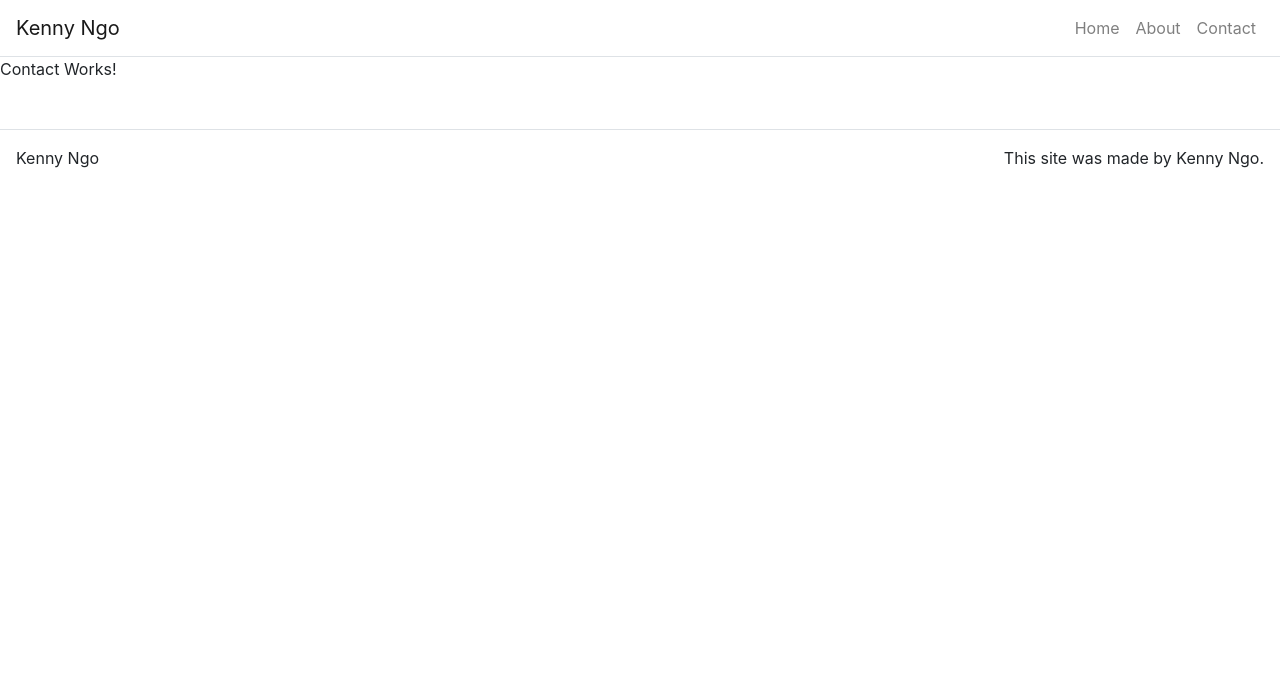
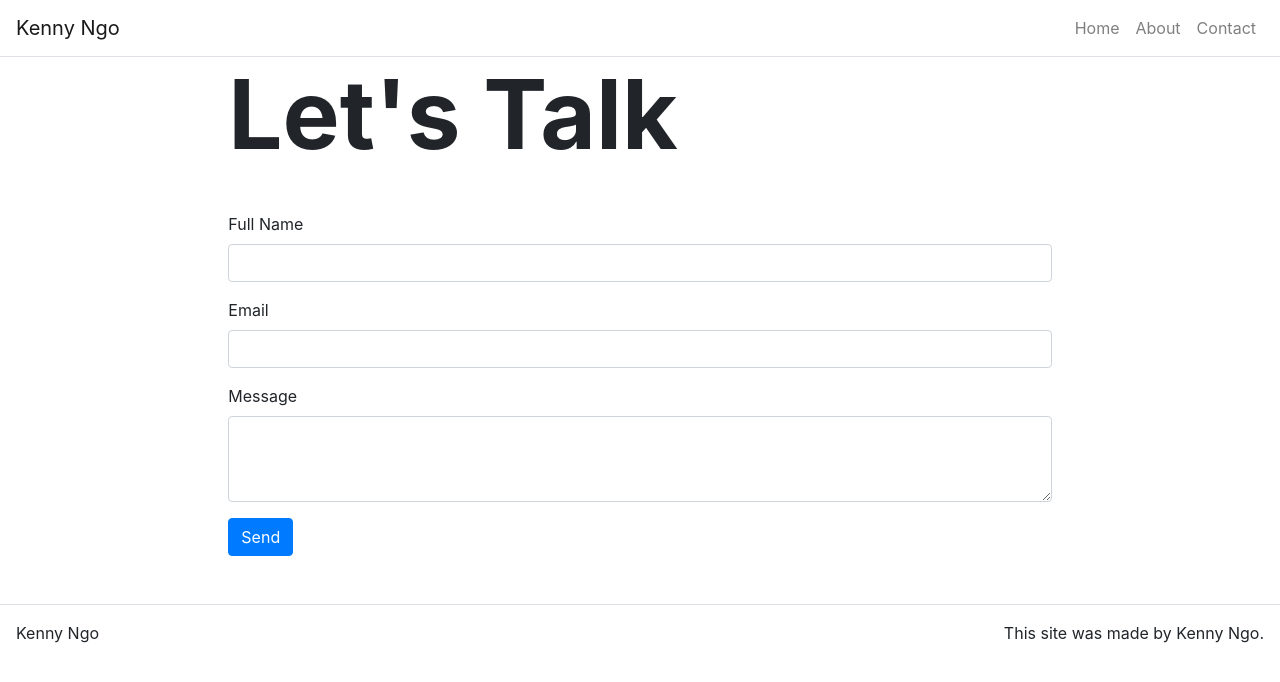
Before and after one commit to kennykngo/ReactPortfolio, a React (Create React App) app: page /contact in a window 1280 px wide. Shown: the top 682 px of the page. Built offline with nearby package versions, Linux system fonts and the light colour scheme.

Commit message:
added contact form

```diff
--- a/package.json
+++ b/package.json
@@ -6,6 +6,7 @@
     "@testing-library/jest-dom": "^4.2.4",
     "@testing-library/react": "^9.5.0",
     "@testing-library/user-event": "^7.2.1",
+    "axios": "^0.20.0",
     "bootstrap": "^4.5.2",
     "react": "^16.13.1",
     "react-bootstrap": "^1.3.0",
--- /dev/null
+++ b/src/components/Content.js
@@ -0,0 +1,19 @@
+import React from "react";
+import Container from "react-bootstrap/esm/Container";
+import Row from "react-bootstrap/esm/Row";
+import Col from "react-bootstrap/esm/Col";
+
+function Content(props) {
+  return (
+    <Container fluid={true}>
+      <Row className="justify-content-center">
+        <Col md={8}>
+          {/* what ever you pass, it'll automatically pass components inside the structure */}
+          {props.children}
+        </Col>
+      </Row>
+    </Container>
+  );
+}
+
+export default Content;
--- a/src/pages/AboutPage.js
+++ b/src/pages/AboutPage.js
@@ -1,7 +1,22 @@
 import React from "react";
+import Hero from "../components/Hero";
+import Content from "../components/Content";
 
-function AboutPage() {
-  return <p>About Works!</p>;
+function AboutPage(props) {
+  return (
+    <div>
+      <Hero title={props.title} />
+
+      <Content>
+        <p>
+          Hello, my name is Kenny! I'm a full stack developer specializing in
+          UX. I plan to one day be great at coding and eventually become a
+          product manager of some sort. In addition, I would like to start my
+          own business/podcast helping individuals get started on their careers.{" "}
+        </p>
+      </Content>
+    </div>
+  );
 }
 
 export default AboutPage;
--- a/src/pages/ContactPage.js
+++ b/src/pages/ContactPage.js
@@ -1,7 +1,72 @@
 import React from "react";
 
-function ContactPage() {
-  return <p>Contact Works!</p>;
+import Form from "react-bootstrap/Form";
+import Button from "react-bootstrap/Button";
+
+import Hero from "../components/Hero";
+import Content from "../components/Content";
+
+class ContactPage extends React.Component {
+  constructor(props) {
+    super(props);
+    this.state = {
+      name: "",
+      email: "",
+      message: "",
+      disabled: false,
+      emailSent: null,
+    };
+  }
+
+  render() {
+    return (
+      <div>
+        <Hero title={this.props.title} />
+
+        <Content>
+          <Form>
+            <Form.Group>
+              <Form.Label htmlFor="full-name">Full Name</Form.Label>
+              <Form.Control
+                id="full-name"
+                name="name"
+                type="text"
+                value={this.state.name}
+                onChange={this.handleChange}
+              />
+            </Form.Group>
+
+            <Form.Group>
+              <Form.Label htmlFor="email">Email</Form.Label>
+              <Form.Control
+                id="email"
+                name="email"
+                type="email"
+                value={this.state.email}
+                onChange={this.handleChange}
+              />
+            </Form.Group>
+
+            <Form.Group>
+              <Form.Label htmlFor="message">Message</Form.Label>
+              <Form.Control
+                id="message"
+                name="message"
+                as="textarea"
+                rows="3"
+                value={this.state.message}
+                onChange={this.handleChange}
+              />
+            </Form.Group>
+
+            <Button className="d-inline-block" variant="primary" type="submit">
+              Send
+            </Button>
+          </Form>
+        </Content>
+      </div>
+    );
+  }
 }
 
 export default ContactPage;
```
Also changed, not shown: 1 other file (tests, documents, lock files or other folders).
